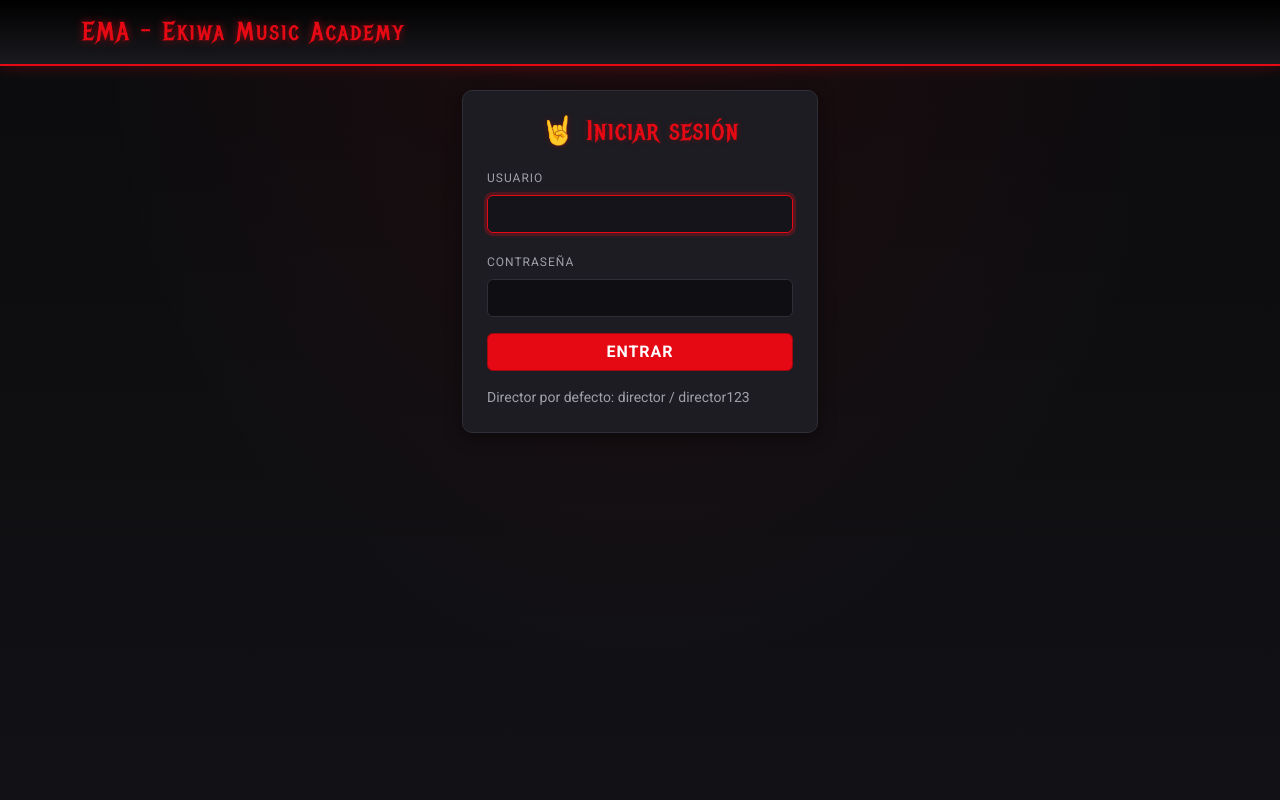
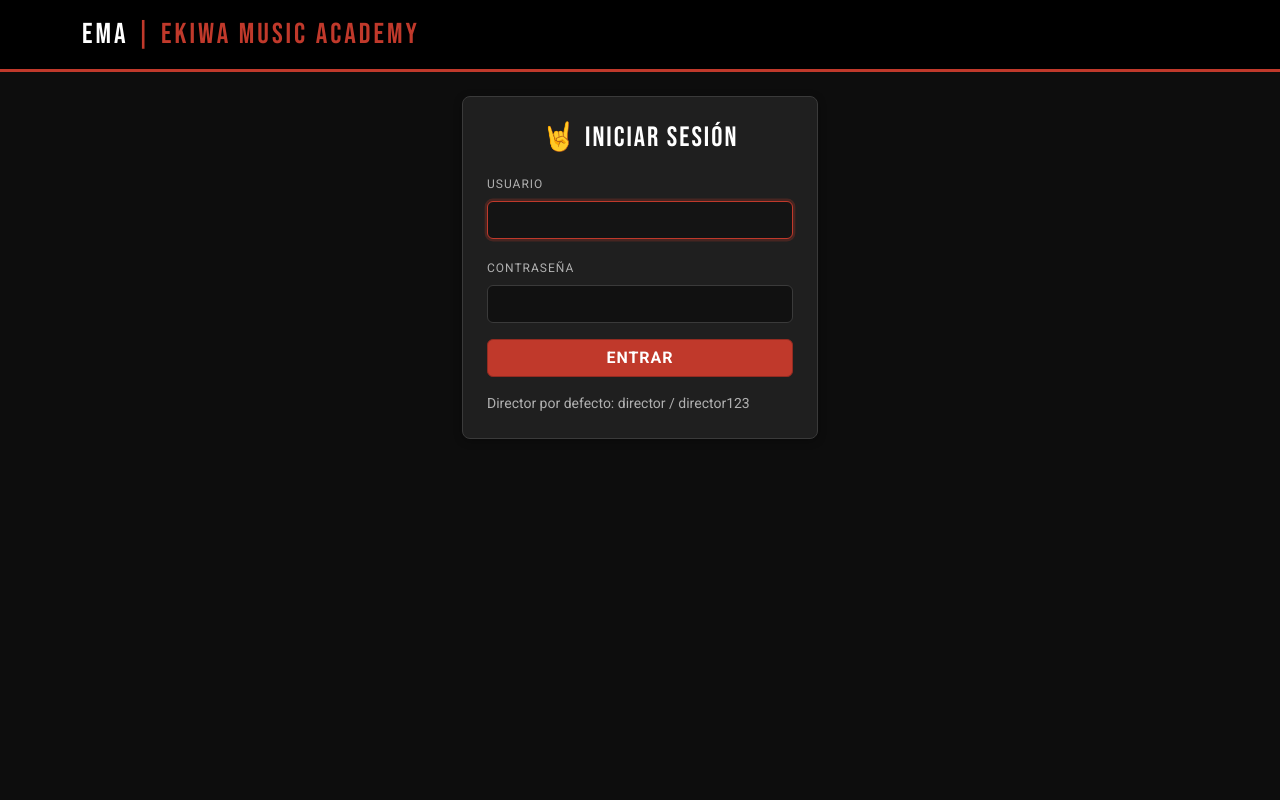
Before and after one commit to TonyCabreraM/Ema-EkiwaMusicAcademy, a Flask app: page /login in a window 1280 px wide. Run offline with Flask 3, Linux system fonts and the light colour scheme; parts of the project's set-up code (start-up, migrations or seed data) failed here and were passed over.

Commit message:
Ajustar paleta rock: rojo, negro, gris, blanco (menos vampirezco)

```diff
--- a/static/style.css
+++ b/static/style.css
@@ -1,16 +1,18 @@
-/* EMA - Ekiwa Music Academy :: Tema Rock */
-@import url('https://fonts.googleapis.com/css2?family=Metal+Mania&family=Roboto:wght@300;400;700&display=swap');
+/* EMA - Ekiwa Music Academy :: Tema Rock (rojo, negro, gris, blanco) */
+@import url('https://fonts.googleapis.com/css2?family=Bebas+Neue&family=Roboto:wght@300;400;500;700&display=swap');
 
 :root {
-  --rock-bg: #0b0b0d;
-  --rock-bg-2: #15151a;
-  --rock-card: #1c1c22;
-  --rock-border: #2e2e36;
-  --rock-red: #e50914;
-  --rock-red-dark: #a3070f;
-  --rock-grey: #8a8a92;
-  --rock-text: #f2f2f5;
-  --rock-muted: #a0a0aa;
+  --rock-bg: #0d0d0d;
+  --rock-bg-2: #161616;
+  --rock-card: #1f1f1f;
+  --rock-card-2: #262626;
+  --rock-border: #3a3a3a;
+  --rock-red: #c0392b;
+  --rock-red-dark: #922b21;
+  --rock-grey: #9e9e9e;
+  --rock-text: #f5f5f5;
+  --rock-muted: #b0b0b0;
+  --rock-white: #ffffff;
 }
 
 * { box-sizing: border-box; }
@@ -20,27 +22,25 @@ html, body {
   color: var(--rock-text);
   font-family: 'Roboto', sans-serif;
   min-height: 100vh;
+  margin: 0;
 }
 
 body {
-  background:
-    radial-gradient(ellipse at top, rgba(229,9,20,0.08) 0%, transparent 60%),
-    linear-gradient(180deg, #0b0b0d 0%, #121216 100%);
+  background: var(--rock-bg);
 }
 
 /* Navbar */
 .navbar {
-  background: linear-gradient(180deg, #000 0%, #1a1a1f 100%) !important;
-  border-bottom: 2px solid var(--rock-red);
-  box-shadow: 0 2px 12px rgba(229,9,20,0.25);
+  background: #000 !important;
+  border-bottom: 3px solid var(--rock-red);
 }
 .navbar-brand {
-  font-family: 'Metal Mania', cursive;
-  font-size: 1.6rem;
-  letter-spacing: 2px;
-  color: var(--rock-red) !important;
-  text-shadow: 0 0 8px rgba(229,9,20,0.6);
+  font-family: 'Bebas Neue', sans-serif;
+  font-size: 1.8rem;
+  letter-spacing: 3px;
+  color: var(--rock-white) !important;
 }
+.navbar-brand span { color: var(--rock-red); }
 .navbar .nav-link {
   color: var(--rock-text) !important;
   font-weight: 500;
@@ -48,46 +48,42 @@ body {
   letter-spacing: 1px;
   font-size: 0.85rem;
 }
-.navbar .nav-link:hover {
-  color: var(--rock-red) !important;
-}
+.navbar .nav-link:hover { color: var(--rock-red) !important; }
 
-/* Contenedor */
 .container { max-width: 1140px; }
 
 /* Cards */
 .card {
   background: var(--rock-card);
   border: 1px solid var(--rock-border);
-  border-radius: 10px;
-  box-shadow: 0 4px 18px rgba(0,0,0,0.4);
+  border-radius: 8px;
+  box-shadow: 0 2px 8px rgba(0,0,0,0.3);
   color: var(--rock-text);
 }
-.card h5, .card h4, .card h3, .card h2 {
-  color: var(--rock-red);
-  font-family: 'Metal Mania', cursive;
-  letter-spacing: 1px;
+.card h2, .card h3, .card h4, .card h5 {
+  color: var(--rock-white);
+  font-family: 'Bebas Neue', sans-serif;
+  letter-spacing: 2px;
 }
 
 /* Títulos de página */
 h1, h2, h3, h4 {
-  font-family: 'Metal Mania', cursive;
+  font-family: 'Bebas Neue', sans-serif;
   letter-spacing: 2px;
-  color: var(--rock-red);
-  text-shadow: 0 0 6px rgba(229,9,20,0.3);
+  color: var(--rock-white);
 }
 
 /* Botones */
 .btn-primary {
   background: var(--rock-red);
   border-color: var(--rock-red-dark);
-  font-weight: 700;
+  font-weight: 600;
   text-transform: uppercase;
   letter-spacing: 1px;
 }
 .btn-primary:hover {
   background: var(--rock-red-dark);
-  border-color: #7a050b;
+  border-color: #7b241c;
 }
 .btn-success { background: #2e7d32; border-color: #1b5e20; }
 .btn-danger { background: #b71c1c; border-color: #7f0000; }
@@ -98,19 +94,20 @@ h1, h2, h3, h4 {
 .btn-outline-primary:hover {
   background: var(--rock-red);
   color: #fff;
+  border-color: var(--rock-red);
 }
 .btn-link { color: var(--rock-red); }
 
 /* Formularios */
 .form-control, .form-select {
-  background: #0f0f13;
+  background: #111;
   border: 1px solid var(--rock-border);
   color: var(--rock-text);
 }
 .form-control:focus, .form-select:focus {
-  background: #14141a;
+  background: #141414;
   border-color: var(--rock-red);
-  box-shadow: 0 0 0 0.2rem rgba(229,9,20,0.25);
+  box-shadow: 0 0 0 0.15rem rgba(192,57,43,0.25);
   color: var(--rock-text);
 }
 .form-label { color: var(--rock-muted); text-transform: uppercase; font-size: 0.75rem; letter-spacing: 1px; }
@@ -120,49 +117,50 @@ h1, h2, h3, h4 {
 .table {
   color: var(--rock-text);
   border-color: var(--rock-border);
+  background: var(--rock-card);
 }
 .table thead th {
   background: #000;
-  color: var(--rock-red);
+  color: var(--rock-white);
   text-transform: uppercase;
   letter-spacing: 1px;
   font-size: 0.8rem;
   border-color: var(--rock-border);
 }
 .table-striped > tbody > tr:nth-of-type(odd) > * {
-  background-color: rgba(255,255,255,0.03);
+  background-color: rgba(255,255,255,0.04);
 }
-.table tbody tr:hover > * { background-color: rgba(229,9,20,0.08); }
+.table tbody tr:hover > * { background-color: rgba(192,57,43,0.12); }
 .table td, .table th { border-color: var(--rock-border); vertical-align: middle; }
 
 /* Badges */
-.badge.bg-secondary { background: var(--rock-red-dark) !important; }
+.badge.bg-secondary { background: var(--rock-red-dark) !important; color: #fff; }
 
 /* Alertas */
-.alert { border-radius: 8px; border: none; }
-.alert-success { background: #1b3a1f; color: #b9f6ca; }
-.alert-danger { background: #3a1b1b; color: #ff8a80; }
-.alert-warning { background: #3a321b; color: #ffe082; }
-.alert-info { background: #1b2a3a; color: #82b1ff; }
+.alert { border-radius: 6px; border: 1px solid var(--rock-border); }
+.alert-success { background: #1b3a1f; color: #c8e6c9; border-color: #2e7d32; }
+.alert-danger { background: #3a1b1b; color: #ffcdd2; border-color: #b71c1c; }
+.alert-warning { background: #3a321b; color: #fff9c4; border-color: #f9a825; }
+.alert-info { background: #1b2a3a; color: #bbdefb; border-color: #1565c0; }
 
 /* Display numbers */
-.display-6 { color: var(--rock-red); font-family: 'Metal Mania', cursive; }
+.display-6 { color: var(--rock-red); font-family: 'Bebas Neue', sans-serif; }
 
-/* Footer-ish */
 .text-muted { color: var(--rock-muted) !important; }
 
 /* Scrollbar */
 ::-webkit-scrollbar { width: 10px; }
-::-webkit-scrollbar-track { background: #0b0b0d; }
+::-webkit-scrollbar-track { background: #0d0d0d; }
 ::-webkit-scrollbar-thumb { background: var(--rock-red-dark); border-radius: 5px; }
 
-/* Hero banner opcional */
+/* Hero banner */
 .hero-banner {
-  background: linear-gradient(135deg, #000 0%, #2a0a0d 50%, #000 100%);
-  border: 1px solid var(--rock-red-dark);
-  border-radius: 12px;
-  padding: 2rem;
-  text-align: center;
+  background: #111;
+  border: 1px solid var(--rock-border);
+  border-left: 4px solid var(--rock-red);
+  border-radius: 8px;
+  padding: 1.5rem 2rem;
   margin-bottom: 2rem;
 }
-.hero-banner h1 { font-size: 2.5rem; }
+.hero-banner h1 { font-size: 2.2rem; color: var(--rock-white); }
+.hero-banner p { color: var(--rock-muted); }
--- a/templates/base.html
+++ b/templates/base.html
@@ -10,7 +10,7 @@
 <body>
 <nav class="navbar navbar-expand-lg navbar-dark bg-dark mb-4">
   <div class="container">
-    <a class="navbar-brand" href="{{ url_for('home') }}">EMA - Ekiwa Music Academy</a>
+    <a class="navbar-brand" href="{{ url_for('home') }}">EMA <span>| Ekiwa Music Academy</span></a>
     <div class="collapse navbar-collapse">
       <ul class="navbar-nav me-auto">
         {% if session.get('role') == 'director' %}
--- a/templates/director_dashboard.html
+++ b/templates/director_dashboard.html
@@ -2,7 +2,7 @@
 {% block title %}Dashboard Director{% endblock %}
 {% block content %}
 <div class="hero-banner">
-  <h1>🤘 EMA - Ekiwa Music Academy</h1>
+  <h1>EMA - Ekiwa Music Academy</h1>
   <p class="text-muted mb-0">Panel del director · Rock &amp; Roll</p>
 </div>
 <h2 class="mb-3">Panel del director</h2>
```
